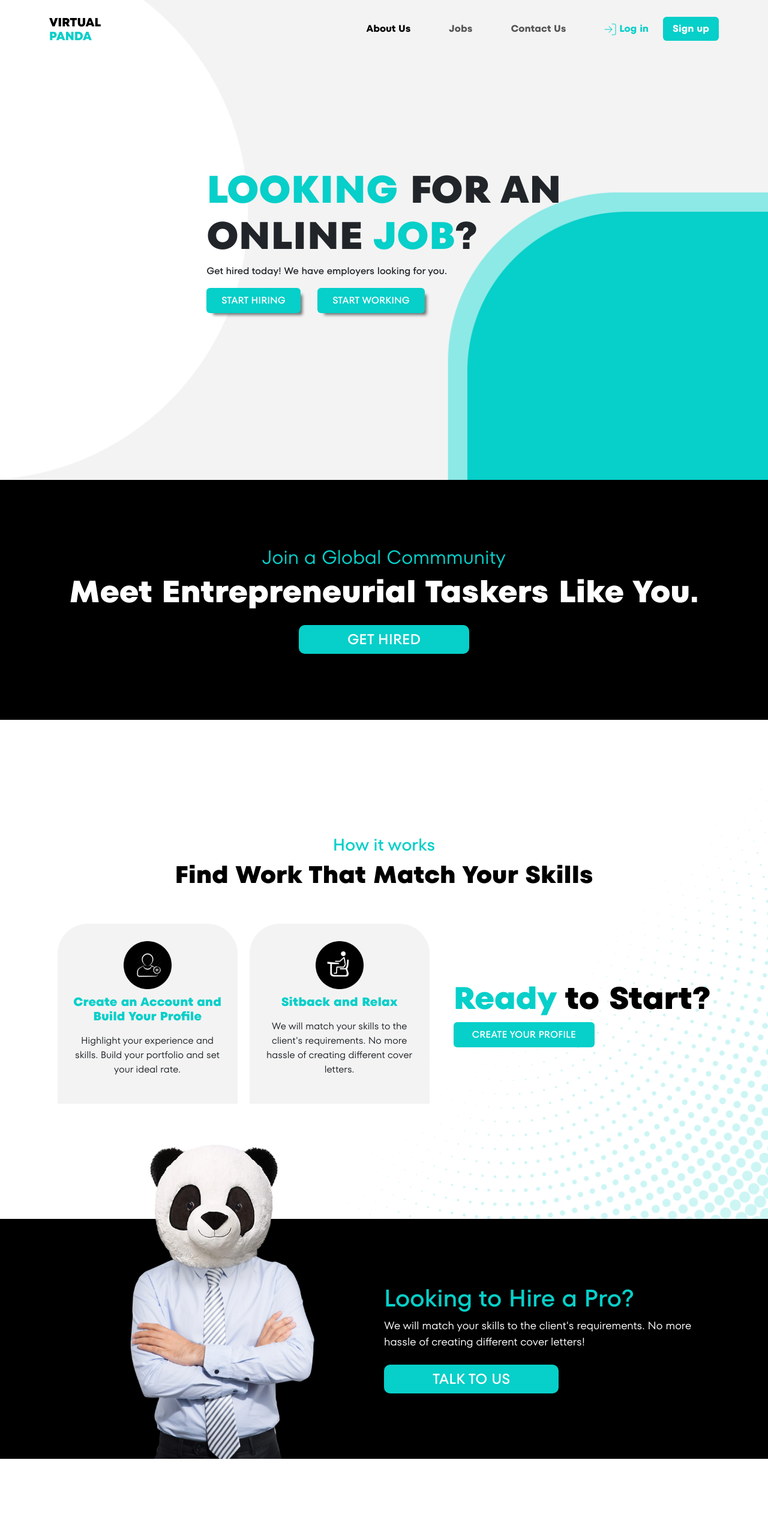
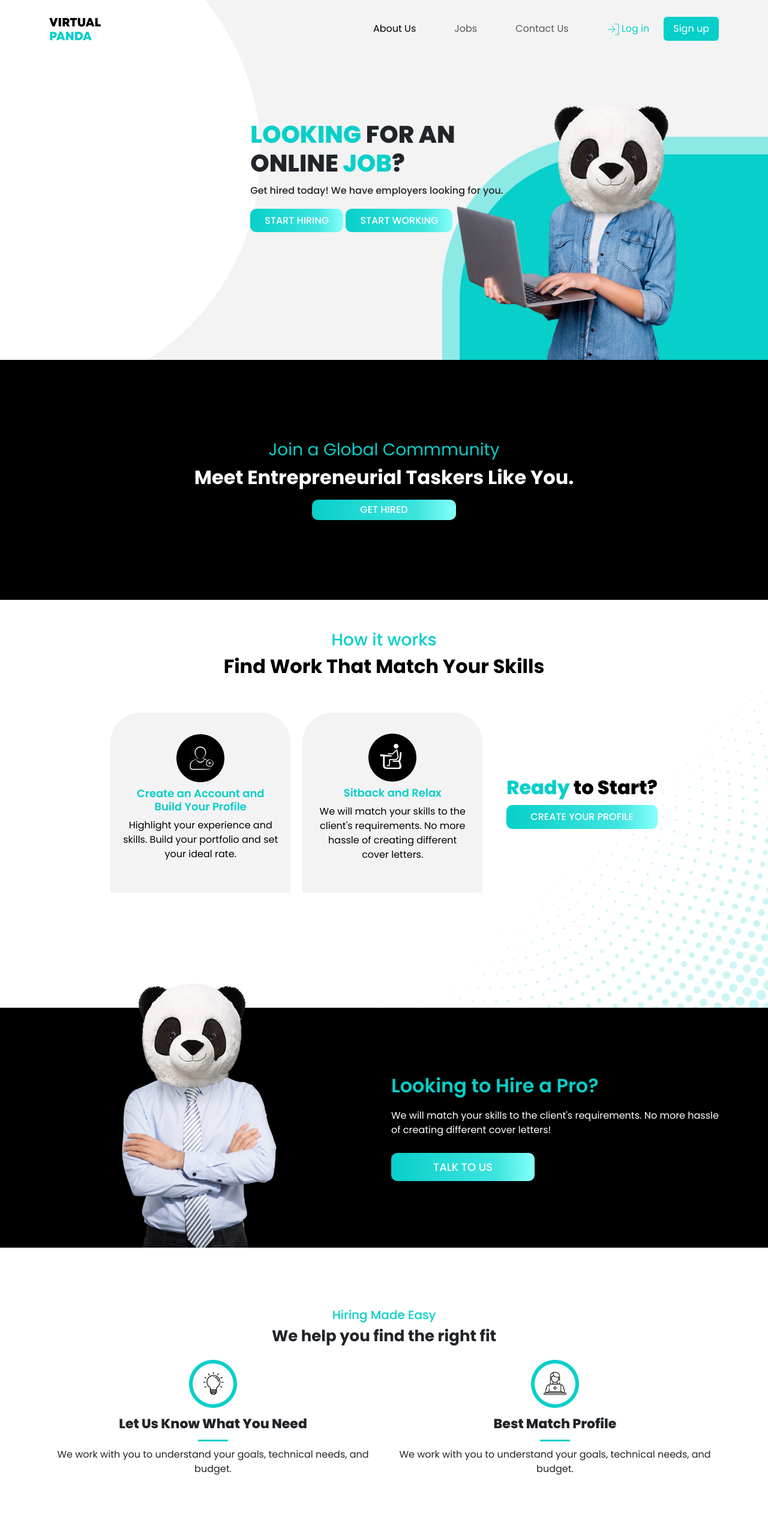
Before and after one commit to henwijames/training2, a plain HTML site: page index.html in a window 1280 px wide. Shown: the top 2534 px of the page at 60% size. Drawn offline with nearby package versions, Linux system fonts and the light colour scheme.

Commit message:
Week 2: padding, margins, and responsiveness.

```diff
--- a/assets/style.css
+++ b/assets/style.css
@@ -3,39 +3,13 @@
   --secondary-color: #000000;
   --primary-text: #000000;
   --secondary-text: #ffffff;
-  --primary-font: "TT Fors", sans-serif;
-}
-
-@font-face {
-  font-family: "TT Fors";
-  src: url("fonts/TT Fors Trial Regular.ttf") format("truetype");
-  font-weight: 400;
-  font-style: normal;
-}
-@font-face {
-  font-family: "TT Fors";
-  src: url("fonts/TT Fors Trial Medium.ttf") format("truetype");
-  font-weight: 500;
-  font-style: normal;
-}
-@font-face {
-  font-family: "TT Fors";
-  src: url("fonts/TT Fors Trial Bold.ttf") format("truetype");
-  font-weight: 600;
-  font-style: normal;
-}
-@font-face {
-  font-family: "TT Fors";
-  src: url("fonts/TT Fors Trial ExtraBold.ttf") format("truetype");
-  font-weight: 700;
-  font-style: normal;
 }
 
 * {
   margin: 0;
   padding: 0;
   box-sizing: border-box;
-  font-family: var(--primary-font);
+  font-family: "Poppins", sans-serif;
 }
 
 header {
@@ -43,25 +17,12 @@ header {
   transition: background 0.1s ease-in-out;
 }
 
-.hero {
-  background-image: url(img/hero-background.png);
-  width: 100%;
-  height: 100vh;
-  background-size: cover;
-  background-position: center;
-  position: relative;
-}
-
 .nav-link {
-  font-weight: 600 !important;
+  font-weight: regular !important;
 }
 
 .login {
   color: var(--primary-color) !important;
-}
-
-.button:hover {
-  background: #05a8a3 !important;
 }
 
 .signup {
@@ -73,16 +34,24 @@ header {
   background: #05a8a3 !important;
 }
 
+.hero {
+  background-image: url("img/hero-background.png");
+  width: 100%;
+  min-height: 600px;
+  background-size: cover;
+  background-position: center;
+  padding: 0 20px;
+  position: relative;
+}
+
 .hero-text {
-  height: 100%;
-  display: flex;
-  flex-direction: column;
-  justify-content: center;
+  z-index: 1000 !important;
+  gap: 10px;
 }
 
 .hero-text h1 {
   font-weight: 800;
-  font-size: 4rem;
+  margin: 0;
 }
 
 .hero-text h1 span {
@@ -90,36 +59,43 @@ header {
 }
 
 .hero-text p {
-  font-size: 1rem;
+  font-size: 16px;
   font-weight: 500;
 }
 
 .hero-buttons .button {
-  background: var(--primary-color) !important;
+  background: rgb(7, 207, 201);
+  background: linear-gradient(
+    90deg,
+    rgba(7, 207, 201, 1) 0%,
+    rgba(62, 228, 223, 1) 73%,
+    rgba(134, 255, 251, 1) 100%
+  );
   color: var(--secondary-text) !important;
   font-weight: 500;
-  transition: all 0.1s ease-in-out;
+  transition: all 0.3s ease;
+  text-decoration: none;
+  text-align: center;
+  border-radius: 10px;
 }
 
 .hero-buttons .button:hover {
-  background: #05a8a3 !important;
+  background: var(--primary-color);
 }
 
 .hero-image {
   img {
     width: 550px;
-    position: absolute;
-    bottom: 0;
-    right: 0;
-    margin-right: 10%;
+    margin-top: 55px;
   }
 }
 
 /* Section 2 Get Hired */
 .gethired {
   width: 100%;
-  height: 400px;
+  min-height: 400px;
   z-index: 2;
+  padding: 50px 20px;
   display: flex;
   flex-direction: column;
   align-items: center;
@@ -130,34 +106,40 @@ header {
     flex-direction: column;
     align-items: center;
     justify-content: center;
+    gap: 10px;
   }
 }
 
 .gethired .gethired-content h3 {
   color: var(--primary-color);
   font-weight: 400;
+  margin: 0;
 }
 
-.gethired .gethired-content h1 {
+.gethired .gethired-content h2 {
   color: var(--secondary-text);
-  font-weight: 800;
-  font-size: 3.2rem;
-  margin-bottom: 25px;
+  font-weight: 700;
 }
 
 .gethired .gethired-content a {
-  background: var(--primary-color) !important;
+  background: rgb(7, 207, 201);
+  background: linear-gradient(
+    90deg,
+    rgba(7, 207, 201, 1) 0%,
+    rgba(62, 228, 223, 1) 73%,
+    rgba(134, 255, 251, 1) 100%
+  );
   color: var(--secondary-text) !important;
   font-weight: 500;
   text-transform: uppercase;
-  font-size: 1.5rem;
   padding: 5px 80px !important;
   border-radius: 10px !important;
-  transition: all 0.1s ease-in-out;
+  transition: all 0.3s ease;
+  text-decoration: none;
 }
 
 .gethired .gethired-content a:hover {
-  background: #05a8a3 !important;
+  background: var(--primary-color);
 }
 
 /* Section 2 End */
@@ -171,7 +153,7 @@ header {
   display: flex;
   align-items: center;
   flex-direction: column;
-  padding: 15% 0;
+  padding: 50px 20px 15%;
 }
 
 .howitworks h3 {
@@ -179,7 +161,7 @@ header {
   font-weight: 500;
 }
 
-.howitworks h1 {
+.howitworks h2 {
   color: #000;
   font-weight: 700;
 }
@@ -191,9 +173,6 @@ header {
   align-items: center;
   width: 100%;
   gap: 40px;
-}
-.howitworks .howitworks-title {
-  text-align: center;
 }
 
 .howitworks-content .howitworks-card {
@@ -207,10 +186,6 @@ header {
   background: #f3f3f3;
   border-radius: 50px 50px 0 0;
   padding: 20px;
-  display: flex;
-  flex-direction: column;
-  align-items: center;
-  justify-content: space-evenly;
   border: none;
 }
 
@@ -218,32 +193,44 @@ header {
   width: 80px;
 }
 
-.howitworks .card h1 {
-  font-size: 20px;
+.howitworks .card h3 {
+  font-size: 18px;
   color: var(--primary-color) !important;
   text-align: center;
+  font-weight: 600;
 }
 .howitworks .card p {
   font-size: 16px;
   text-align: center;
 }
-
-.howitworks-text h1 {
-  font-size: 52px;
+.howitworks-text {
+  display: flex;
+  flex-direction: column;
+}
+.howitworks-text h2 {
   font-weight: 800;
+  margin-bottom: 10px;
 }
 
-.howitworks-text h1 span {
+.howitworks-text h2 span {
   color: var(--primary-color);
 }
 
 .howitworks-text .button {
-  background: var(--primary-color) !important;
+  background: rgb(7, 207, 201);
+  background: linear-gradient(
+    90deg,
+    rgba(7, 207, 201, 1) 0%,
+    rgba(62, 228, 223, 1) 73%,
+    rgba(134, 255, 251, 1) 100%
+  );
   color: var(--secondary-text) !important;
   font-weight: 500;
   color: 16px;
   padding: 8px 30px;
-  transition: all 0.1s ease-in-out;
+  transition: all 0.3s ease-in-out;
+  text-decoration: none;
+  border-radius: 10px;
 }
 
 .howitworks-text .button:hover {
@@ -254,49 +241,66 @@ header {
   width: 100%;
   height: 400px;
   z-index: 2;
-  display: flex;
-  flex-direction: column;
-  justify-content: center;
-  align-items: center;
+  padding: 0 20px;
   position: relative;
 }
 
 .talktous-content {
-  padding-left: 50%;
+  display: flex;
+  flex-direction: column;
+  align-items: start;
+  gap: 10px;
+
+  .btns {
+    background: var(--primary-color) !important;
+    color: var(--secondary-text) !important;
+    font-weight: 500;
+    color: 16px;
+    padding: 8px 30px;
+    transition: all 0.1s ease-in-out;
+    text-decoration: none;
+    border-radius: 10px;
+  }
 }
 
-.talktous h3 {
+.talktous p {
   color: #fff;
   font-weight: 400;
   text-align: left;
-  font-size: 18px;
-  margin-bottom: 25px;
   line-height: 1.5;
 }
 
-.talktous h1 {
+.talktous h2 {
   color: var(--primary-color);
-  font-weight: 500;
-  font-size: 3.2rem;
+  font-weight: 600;
   text-align: left;
 }
 
 .talktous a {
-  background: var(--primary-color) !important;
+  background: rgb(7, 207, 201);
+  background: linear-gradient(
+    90deg,
+    rgba(7, 207, 201, 1) 0%,
+    rgba(62, 228, 223, 1) 73%,
+    rgba(134, 255, 251, 1) 100%
+  );
   color: var(--secondary-text) !important;
   font-weight: 500;
   text-transform: uppercase;
-  font-size: 1.5rem;
-  padding: 5px 80px !important;
-  border-radius: 10px !important;
+  padding: 10px 70px !important;
+  border-radius: 10px;
   text-decoration: none;
+  font-size: 18px;
+  transition: all 0.3s ease;
 }
 
-.talktous img {
-  position: absolute;
-  left: 10%;
-  bottom: 0;
-  width: 500px;
+.talktous a:hover {
+  background: var(--primary-color);
+}
+
+.talktous .panda {
+  width: 550px;
+  margin-bottom: 45%;
 }
 
 .hiring {
@@ -306,7 +310,7 @@ header {
     text-align: center;
     margin-bottom: 24px;
 
-    h1 {
+    h2 {
       font-weight: 700;
       font-size: 26px;
     }
@@ -353,11 +357,7 @@ header {
 
 /* footer */
 footer {
-  padding: 80px 0;
-  width: 100%;
-  display: flex;
-  align-items: center;
-  flex-direction: column;
+  padding: 80px 20px;
 
   .footer-links {
     display: flex;
@@ -366,8 +366,6 @@ footer {
     margin-bottom: 40px;
 
     .links {
-      display: flex;
-      justify-content: space-evenly;
       margin-bottom: 20px;
 
       a {
@@ -376,20 +374,30 @@ footer {
       }
     }
     .buttons {
-      display: flex;
-      gap: 20px;
-      .btn {
+      gap: 10px;
+      .button {
         text-decoration: none;
         color: #fff;
         background: var(--primary-color);
+        border-radius: 10px;
+        text-align: center;
       }
     }
   }
 }
 @media (max-width: 1400px) {
+  .hero-text {
+    padding-top: 200px;
+  }
   .hero-image {
     img {
-      display: none;
+      width: 400px;
+      position: absolute;
+      bottom: 0;
+      right: 0;
+      z-index: 0 !important;
+      margin-right: 10%;
+      margin-top: 55px;
     }
   }
 
@@ -399,17 +407,21 @@ footer {
     justify-content: center;
   }
 
-  .hero-buttons {
-    a {
-      box-shadow: 7px 7px 5px -4px rgba(0, 0, 0, 0.55);
-      -webkit-box-shadow: 7px 7px 5px -4px rgba(0, 0, 0, 0.55);
-      -moz-box-shadow: 7px 7px 5px -4px rgba(0, 0, 0, 0.55);
-    }
+  .talktous .panda {
+    position: absolute;
+    bottom: 0;
+    margin: 0;
+    left: 10%;
+    width: 420px;
   }
 }
 @media (max-width: 1200px) {
   header {
     background: white;
+  }
+
+  .hero-text {
+    height: 100%;
   }
 
   .button {
@@ -425,6 +437,9 @@ footer {
       position: absolute;
       bottom: 0;
       right: 0;
+      z-index: 0 !important;
+      margin-right: 10%;
+      margin-top: 55px;
     }
   }
 
@@ -504,28 +519,34 @@ footer {
   }
 
   .talktous {
-    img {
-      display: none;
+    .panda {
+      position: absolute;
+      bottom: 0;
+      margin: 0;
+      left: 3%;
+      width: 420px;
     }
-
     .talktous-content {
       display: flex;
       justify-content: center;
       flex-direction: column;
-      padding: 0;
-      h1 {
-        text-align: center;
-      }
-      h3 {
-        text-align: center;
-      }
+      margin: 0;
     }
   }
 }
 @media (max-width: 768px) {
+  .hero-text {
+    height: 100%;
+  }
   .hero-image {
     img {
-      display: none;
+      width: 250px;
+      position: absolute;
+      bottom: 0;
+      right: 0;
+      z-index: 0 !important;
+      margin-right: 0;
+      margin-top: 55px;
     }
   }
 
@@ -617,33 +638,55 @@ footer {
       justify-content: center;
       flex-direction: column;
       margin: 0;
-      h1 {
+      h2 {
+        text-align: center !important;
+        width: 100%;
+      }
+      p {
         text-align: center;
       }
-      h3 {
-        text-align: center;
+      a {
+        text-align: center !important;
+        width: 100%;
+      }
+    }
+  }
+
+  footer {
+    align-items: none;
+    .footer-links {
+      .links {
+        flex-direction: column;
+        align-items: center;
+      }
+    }
+    .buttons {
+      flex-direction: column;
+      justify-content: center;
+      a {
+        width: 100% !important;
+      }
+    }
+
+    .footer-title {
+      p {
+        width: 100% !important;
       }
     }
   }
 }
 @media (max-width: 480px) {
-  .hero-image {
-    img {
-      display: none;
-    }
+  .hero {
+    height: 100vh;
+  }
+  .hero-text {
+    height: 100%;
   }
 
   .hero-buttons {
     display: flex;
     flex-direction: column;
     gap: 10px;
-
-    a {
-      width: 100%;
-      webkit-box-shadow: 6px 2px 5px 0px rgba(0, 0, 0, 0.75);
-      -moz-box-shadow: 6px 2px 5px 0px rgba(0, 0, 0, 0.75);
-      box-shadow: 6px 2px 5px 0px rgba(0, 0, 0, 0.75);
-    }
   }
 
   .gethired {
--- a/index.html
+++ b/index.html
@@ -4,11 +4,18 @@
     <meta charset="UTF-8" />
     <meta name="viewport" content="width=device-width, initial-scale=1.0" />
     <title>Virtual Panda</title>
+
+    <link rel="preconnect" href="https://fonts.googleapis.com" />
+    <link rel="preconnect" href="https://fonts.gstatic.com" crossorigin />
+    <link
+      href="https://fonts.googleapis.com/css2?family=Poppins:ital,wght@0,100;0,200;0,300;0,400;0,500;0,600;0,700;0,800;0,900;1,100;1,200;1,300;1,400;1,500;1,600;1,700;1,800;1,900&display=swap"
+      rel="stylesheet"
+    />
     <link
       rel="shortcut icon"
       href="assets/img/logo.png"
       type="image/x-icon"
-      sizes="16x16"
+      sizes="42x22"
     />
     <link rel="stylesheet" href="assets/style.css" />
     <link
@@ -19,7 +26,6 @@
     />
   </head>
   <body>
-    <div id="scroll-position"></div>
     <header
       id="main-header"
       class="position-fixed top-0 start-50 translate-middle-x w-100"
@@ -76,89 +82,123 @@
       </nav>
     </header>
     <section class="hero">
-      <div class="hero-content container h-100">
-        <div class="hero-text z-0">
+      <div class="hero-content container">
+        <div class="row align-items-center">
+          <div class="col-xxl-6 col-xl-12 col-sm-12 col-12 z-3">
+            <div class="hero-text d-flex flex-column">
               <h1>
                 <span>LOOKING</span> FOR AN <br />
                 ONLINE <span>JOB</span>?
               </h1>
               <p>Get hired today! We have employers looking for you.</p>
               <div class="hero-buttons">
-            <a href="#" class="btn button px-4 py-2 rounded rounded-md me-4"
-              >START HIRING</a
-            >
-            <a href="#" class="btn button px-4 py-2 rounded rounded-md"
-              >START WORKING</a
-            >
+                <a href="#" class="button px-4 py-2">START HIRING</a>
+                <a href="#" class="button px-4 py-2">START WORKING</a>
               </div>
             </div>
+          </div>
+          <div class="col-xxl-6 col-xl-12 col-md-6 col-sm-12 col-12">
             <div class="hero-image">
-          <img src="assets/img/hero-woman.png" alt="Hero image" />
+              <img
+                src="assets/img/hero-woman.png"
+                alt="Hero image"
+                class="img img-fluid"
+              />
+            </div>
+          </div>
         </div>
       </div>
     </section>
     <section class="gethired bg-black">
       <div class="container">
         <div class="gethired-content">
-          <h3 class="fs-2">Join a Global Commmunity</h3>
-          <h1>Meet Entrepreneurial Taskers Like You.</h1>
-          <a href="#" class="btn button">Get Hired</a>
+          <h3>Join a Global Commmunity</h3>
+          <h2>Meet Entrepreneurial Taskers Like You.</h2>
+          <a href="#" class="button">Get Hired</a>
         </div>
       </div>
     </section>
     <section class="howitworks">
       <div class="howitworks-title">
-        <h3>How it works</h3>
-        <h1>Find Work That Match Your Skills</h1>
+        <h3 class="text-center">How it works</h3>
+        <h2 class="text-center">Find Work That Match Your Skills</h2>
       </div>
 
       <div class="howitworks-content container">
         <div class="howitworks-card">
-          <div class="card">
+          <div class="card d-flex align-items-center justify-content-center">
+            <div class="row gap-2">
+              <div class="col-12 text-center">
                 <div class="icon">
                   <img src="assets/img/profile.png" alt="Profile" />
                 </div>
-            <h1 class="title">Create an Account and Build Your Profile</h1>
-            <p class="desc">
-              Highlight your experience and skills. Build your portfolio and set
-              your ideal rate.
+              </div>
+              <div class="col-12">
+                <h3 class="title m-0">
+                  Create an Account and Build Your Profile
+                </h3>
+              </div>
+              <div class="col-12 m-0">
+                <p class="desc text-black">
+                  Highlight your experience and skills. Build your portfolio and
+                  set your ideal rate.
                 </p>
               </div>
-          <div class="card">
+            </div>
+          </div>
+          <div class="card d-flex align-items-center justify-content-center">
+            <div class="row gap-2">
+              <div class="col-12 text-center">
                 <div class="icon">
                   <img src="assets/img/sitback.png" alt="Sitback and Relax" />
                 </div>
-            <h1 class="title">Sitback and Relax</h1>
-            <p class="desc">
-              We will match your skills to the client's requirements. No more
-              hassle of creating different cover letters.
+              </div>
+              <div class="col-12">
+                <h3 class="title m-0">Sitback and Relax</h3>
+              </div>
+              <div class="col-12 m-0">
+                <p class="desc text-black">
+                  We will match your skills to the client's requirements. No
+                  more hassle of creating different cover letters.
                 </p>
               </div>
             </div>
+          </div>
+        </div>
         <div class="howitworks-text">
-          <h1><span>Ready</span> to Start?</h1>
-          <a href="#" class="btn button">CREATE YOUR PROFILE</a>
+          <h2 class="text-center"><span>Ready</span> to Start?</h2>
+          <a href="#" class="button text-center">CREATE YOUR PROFILE</a>
         </div>
       </div>
     </section>
-    <section class="talktous bg-black">
+    <section class="talktous bg-black d-flex align-items-center">
       <div class="container">
+        <div class="row align-items-center">
+          <div class="col-xxl-6 col-xl-6 col-md-6 col-12 z-3">
+            <img
+              src="assets/img/panda-boy.png"
+              alt="Panda Boy"
+              class="img img-fluid panda"
+            />
+          </div>
+          <div class="col-xxl-6 col-xl-6 col-md-6 col-12 z-3">
             <div class="talktous-content">
-          <h1 class="fs-1">Looking to Hire a Pro?</h1>
-          <h3>
+              <h2>Looking to Hire a Pro?</h2>
+              <p>
                 We will match your skills to the client's requirements. No more
-            <br />hassle of creating different cover letters!
-          </h3>
-          <a href="#" class="btn button">TALK TO US</a>
+                hassle of creating different cover letters!
+              </p>
+              <a href="#">TALK TO US</a>
             </div>
           </div>
-      <img src="assets/img/panda-boy.png" alt="Panda Boy" />
+        </div>
+      </div>
     </section>
     <section class="hiring">
       <div class="container">
         <div class="hiring-title">
           <h3>Hiring Made Easy</h3>
-          <h1>We help you find the right fit</h1>
+          <h2>We help you find the right fit</h2>
         </div>
         <div class="hiring-content">
           <div class="row">
@@ -215,29 +255,33 @@
         </div>
       </div>
     </section>
-    <footer
-      class="bg-black d-flex align-items-center justify-content-center flex-column"
-    >
+    <footer class="bg-black">
+      <div class="container d-flex flex-column">
         <div class="footer-title d-flex align-items-center flex-column">
           <img src="assets/img/logo-footer.png" alt="Logo" class="mb-3" />
           <p class="text-white w-75 text-center">
-          Lorem ipsum dolor sit amet consectetur adipisicing elit. Sunt aliquid
-          dolorum, accusantium beatae error.
+            Lorem ipsum dolor sit amet consectetur adipisicing elit. Sunt
+            aliquid dolorum, accusantium beatae error.
           </p>
         </div>
         <div class="footer-links">
-        <div class="links">
+          <div
+            class="links d-flex justify-content-center gap-lg-5 gap-md-3 gap-sm-2 gap-2"
+          >
             <a class="link" href="#">Jobs</a>
             <a class="link" href="#">About Us</a>
             <a class="link" href="#">Contact Us</a>
           </div>
 
-        <div class="buttons">
-          <a class="btn" href="#">START HIRING</a>
-          <a class="btn" href="#">START WORKING</a>
+          <div class="buttons d-flex justify-content-center">
+            <a class="button px-4 py-2" href="#">START HIRING</a>
+            <a class="button px-4 py-2" href="#">START WORKING</a>
           </div>
         </div>
-      <p class="text-white fs-6">©Virtual Panda 2025. All rights reserved.</p>
+        <p class="text-white fs-6 text-center">
+          ©Virtual Panda 2025. All rights reserved.
+        </p>
+      </div>
     </footer>
     <script>
       window.addEventListener("scroll", function () {
```
Lines whose indentation alone changed are shown as unchanged.
